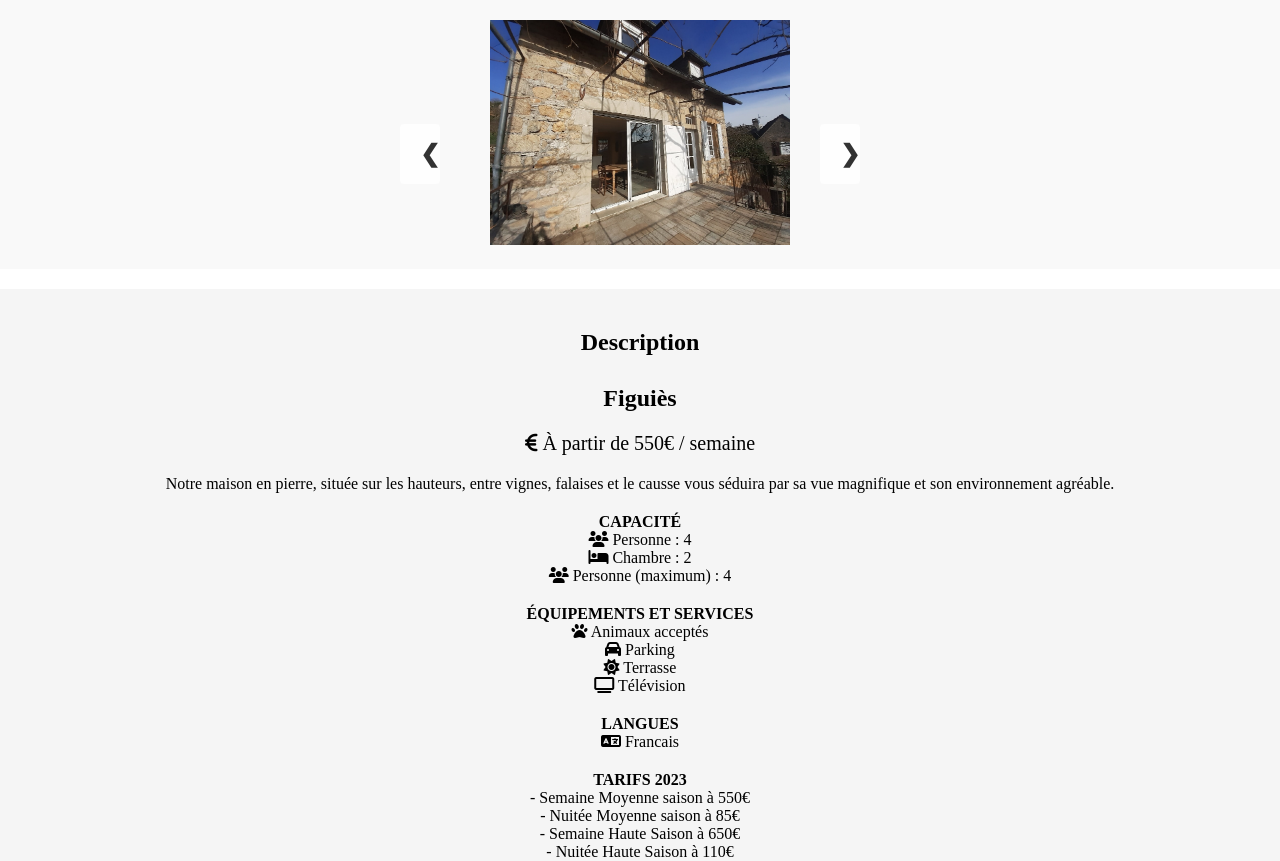
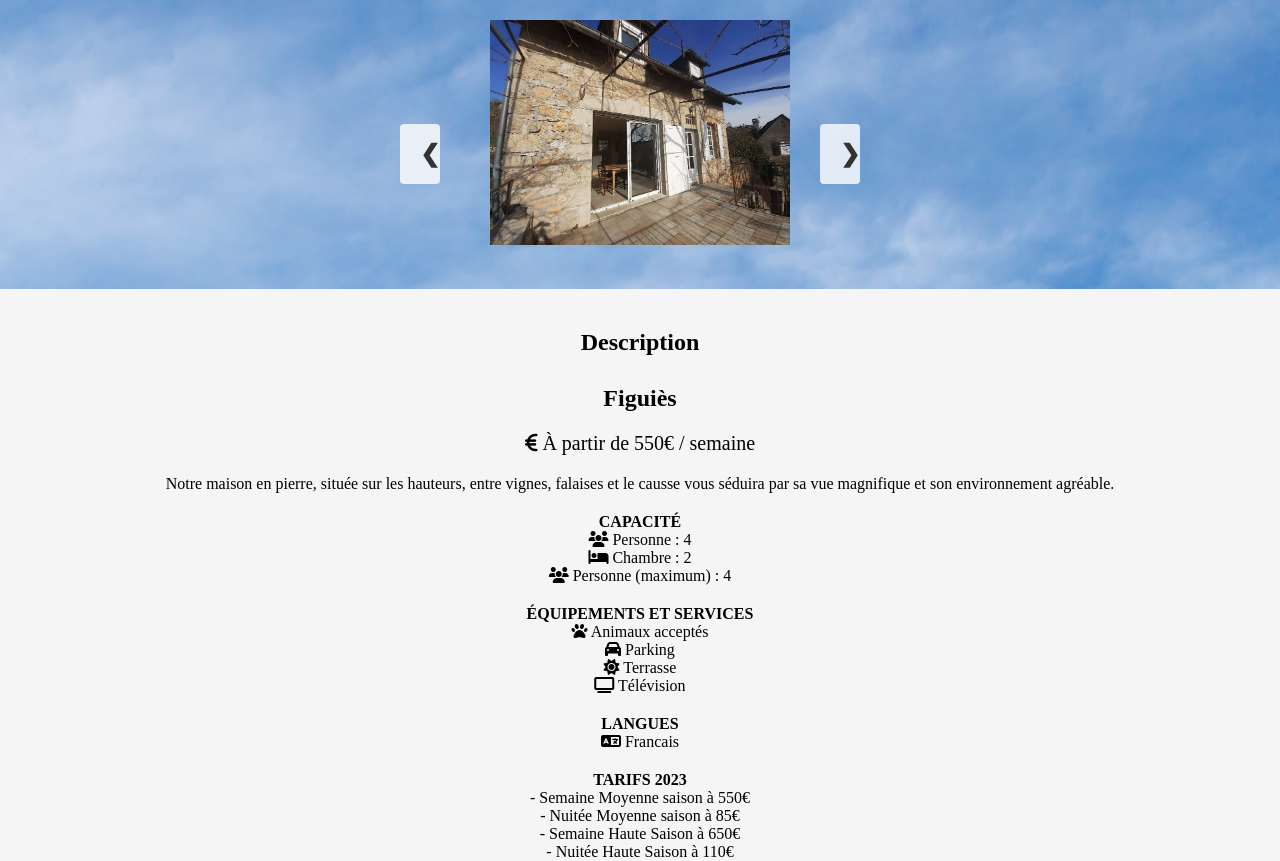
Before and after one commit to matias1102/WebsiteCottage, a PHP site: page /Website/view.html in a window 1280 px wide. Shown: the part 178-1039 px from the top of the page. Run offline with PHP 8.4, Linux system fonts and the light colour scheme; some libraries are stand-ins or nearby versions.

Commit message:
jolie foto

```diff
--- a/css/style.css
+++ b/css/style.css
@@ -47,6 +47,11 @@ header h1 {
 body {
     margin: 0;
     padding: 0;
+    background-image: url('../image/image4.jpeg');
+    background-size: cover;
+    background-position: center;
+    background-repeat: no-repeat;
+
 }
 
 
@@ -248,7 +253,7 @@ button:hover {
 
 #galerie {
     text-align: center;
-    background-color: #f9f9f9;
+
     padding: 20px;
 }
 
```
Also changed, not shown: image/image4.jpeg (added).
